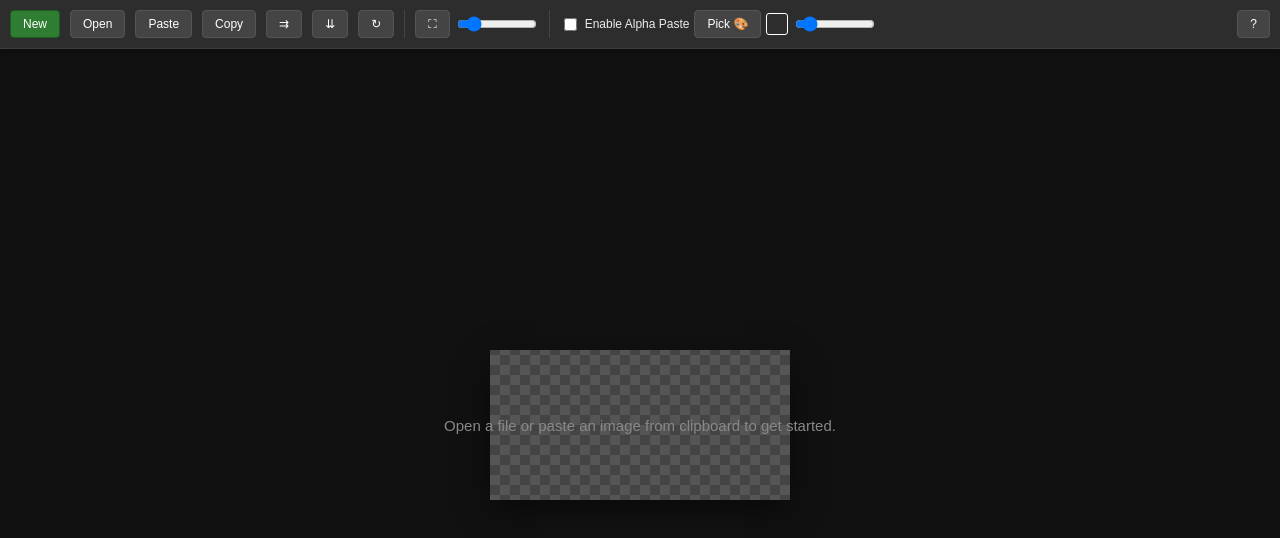
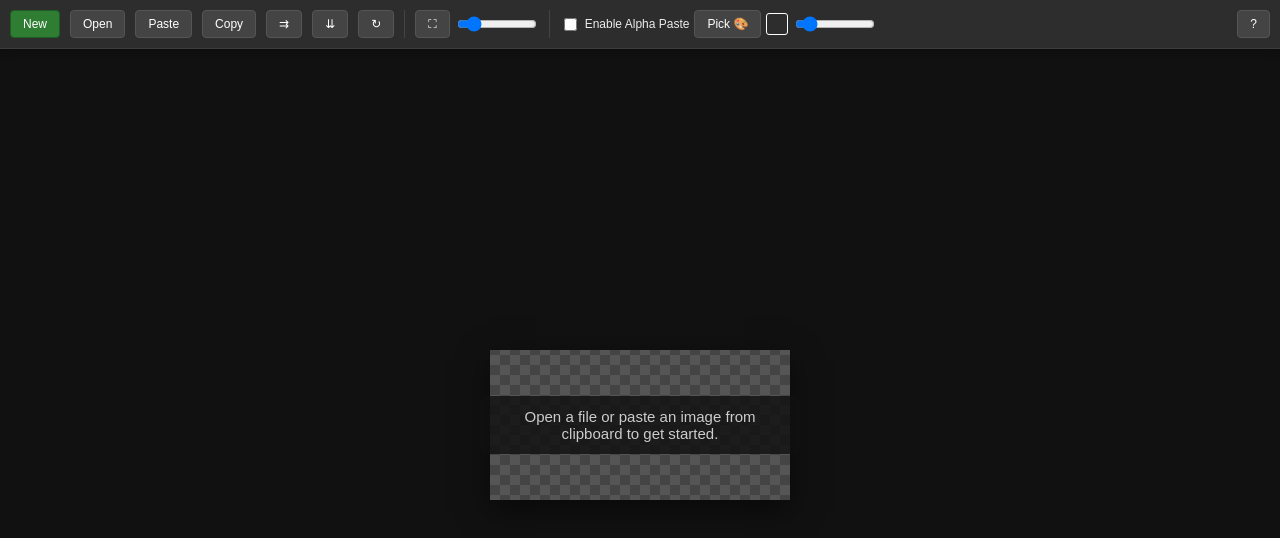
Before and after one commit to BiteError/image-copypaster, a website built with Vite: page index.html in a window 1280 px wide. Built offline with nearby package versions, Linux system fonts and the light colour scheme.

Commit message:
Make empty-canvas prompt wrap and readable over checkerboard

```diff
--- a/src/style.css
+++ b/src/style.css
@@ -116,11 +116,13 @@ canvas {
   left: 50%;
   transform: translate(-50%, -50%);
   margin: 0;
-  padding: 0 24px;
-  max-width: 90%;
+  padding: 12px 20px;
+  max-width: min(90%, 280px);
   text-align: center;
-  color: #888;
+  color: #ccc;
   font-size: 15px;
+  background: rgba(17, 17, 17, 0.82);
+  border-radius: 8px;
   pointer-events: none;
   user-select: none;
 }
```
